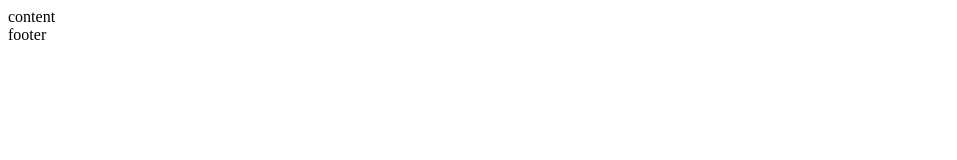
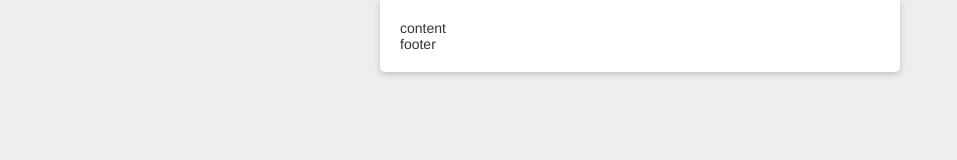
Before and after one commit to wilsoncrespo/newtodo, a plain HTML site: page WebContent/todo/index.html in a window 1280 px wide. Shown: the whole page, without its empty margins (0-957 px from the left). Drawn offline with Linux system fonts and the light colour scheme.

Commit message:
Add a general style to the application.
create a general css "all.css". all css should be added to this file.
Note: don't add any css to index.html.

```diff
--- /dev/null
+++ b/WebContent/todo/css/all.css
@@ -0,0 +1 @@
+@IMPORT "todo.css";
--- /dev/null
+++ b/WebContent/todo/css/todo.css
@@ -0,0 +1,29 @@
+html, body {
+    width: 100%;
+    height: 100%;
+}
+
+* {
+    margin: 0;
+    padding: 0;
+    box-sizing: border-box;
+    -moz-box-sizing: border-box;
+
+}
+
+body {
+
+    background: #eee;
+    width: 520px;
+    margin: 0 auto;
+    font: 14px "Helvetica Neue", Helvetica, Arial, sans-serif;
+    color: #333;
+}
+
+#todoapp {
+    background: #fff;
+    padding: 20px;
+    margin-bottom: 40px;
+    box-shadow: 0px 2px 6px rgba(0, 0, 0, 0.2);
+    border-radius: 0 0 5px 5px;
+}
--- a/WebContent/todo/index.html
+++ b/WebContent/todo/index.html
@@ -3,7 +3,7 @@
 <head>
     <meta charset="utf8">
     <title>TODO Application</title>
-
+    <link rel="stylesheet" href="css/all.css">
     <script data-main="js/main.js" src="js/libs/require.js"></script>
 </head>
 <body>
```
